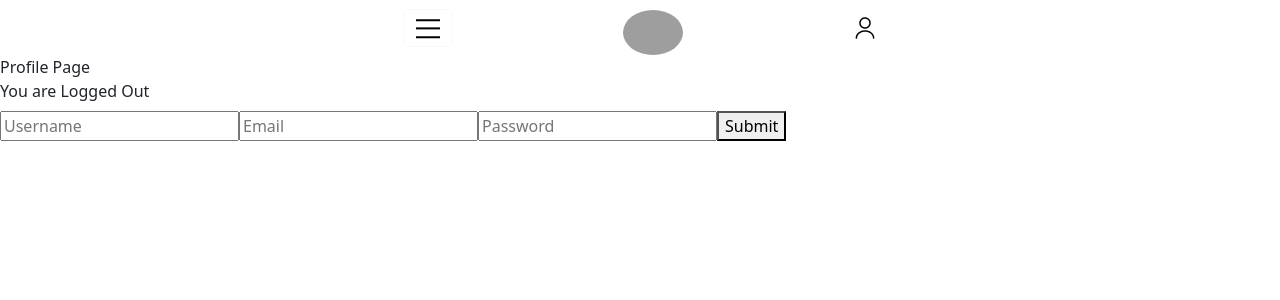
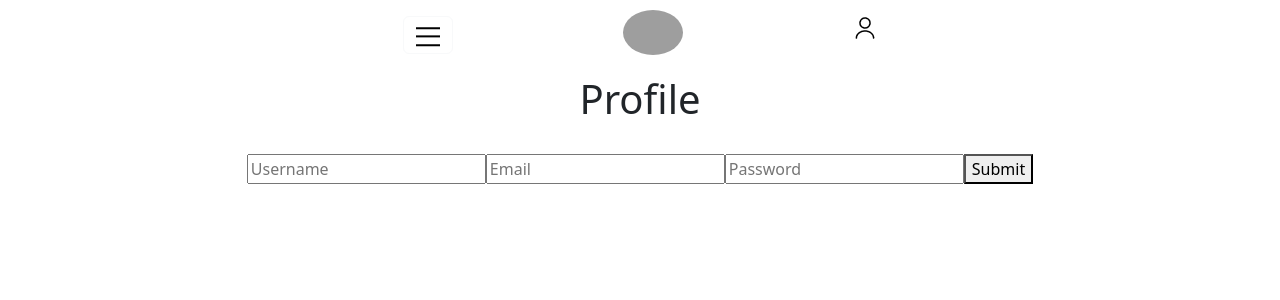
Before and after one commit to tbfrobinson/nam1_hackathon_frontend, a React (Create React App) app: page /profile in a window 1280 px wide. Shown: the top 300 px of the page. Built offline with nearby package versions, Linux system fonts and the light colour scheme; grey boxes are pictures that could not be loaded.

Commit message:
update on log in page and community page

```diff
--- a/src/App.js
+++ b/src/App.js
@@ -77,6 +77,7 @@ function App() {
               element={<Profile
                 currentUser={currentUser}
                 setCurrentUser={setCurrentUser}
+                handleLogout={handleLogout}
               />}
             />
             <Route
--- /dev/null
+++ b/src/components/LoggedIn/LoggedIn.jsx
@@ -0,0 +1,16 @@
+export default function LoggedIn({ currentUser, handleLogout }) {
+
+    return (
+        <>
+        <div className="username">
+            Username: {currentUser.username}
+        </div>
+        <div className="email">
+            Email: {currentUser.email}
+        </div>
+        <button onClick={handleLogout}>
+            Log Out
+        </button>
+        </>
+    )
+}
--- a/src/components/pages/BirdPage/BirdPage.jsx
+++ b/src/components/pages/BirdPage/BirdPage.jsx
@@ -1,6 +1,21 @@
-import React from 'react'
+import React, {useEffect, useState} from 'react'
+import axios from "axios"
+export default function BirdPage() {
 
-export default function BirdPage() {
+    const [post, setPosts] = useState([])
+
+    //gets all posts
+    useEffect(function () {
+        async function getPosts() {
+            const response = await axios.get(`${process.env.REACT_APP_SERVER_URL}/posts`)
+            console.log(response.data)
+            setPosts(response)
+        }
+        getPosts()
+    }, [])  //run on 1st render only
+
+
+
   return (
     <div>Bird Page</div>
   )
--- a/src/components/pages/CatPage/CatPage.jsx
+++ b/src/components/pages/CatPage/CatPage.jsx
@@ -1,6 +1,24 @@
-import React from 'react'
+import React, {useEffect, useState} from 'react'
+import axios from "axios"
 
 export default function CatPage() {
+
+
+    const [post, setPosts] = useState([])
+
+    //gets all posts
+    useEffect(function () {
+        async function getPosts() {
+            const response = await axios.get(`${process.env.REACT_APP_SERVER_URL}/posts`)
+            console.log(response.data)
+            setPosts(response)
+        }
+        getPosts()
+    }, [])  //run on 1st render only
+
+
+
+
   return (
     <div>Cat Page</div>
   )
--- a/src/components/pages/DogPage/DogPage.jsx
+++ b/src/components/pages/DogPage/DogPage.jsx
@@ -1,6 +1,25 @@
-import React from 'react'
+import React, {useEffect, useState} from 'react'
+import axios from "axios"
 
 export default function DogPage() {
+
+
+    const [post, setPosts] = useState([])
+
+    //gets all posts
+    useEffect(function () {
+        async function getPosts() {
+            const response = await axios.get(`${process.env.REACT_APP_SERVER_URL}/posts`)
+            console.log(response.data)
+            setPosts(response)
+        }
+        getPosts()
+    }, [])  //run on 1st render only
+
+
+
+
+
   return (
     <div>Dog Page</div>
   )
--- a/src/components/pages/FishPage/FishPage.jsx
+++ b/src/components/pages/FishPage/FishPage.jsx
@@ -1,6 +1,25 @@
-import React from 'react'
+import React, {useEffect, useState} from 'react'
+import axios from "axios"
 
 export default function FishPage() {
+
+
+
+    const [post, setPosts] = useState([])
+
+    //gets all posts
+    useEffect(function () {
+        async function getPosts() {
+            const response = await axios.get(`${process.env.REACT_APP_SERVER_URL}/posts`)
+            console.log(response.data)
+            setPosts(response)
+        }
+        getPosts()
+    }, [])  //run on 1st render only
+
+
+
+
   return (
     <div>Fish Page</div>
   )
--- a/src/components/pages/Home.css
+++ b/src/components/pages/Home.css
@@ -27,10 +27,15 @@
     max-height: 300px;
 }
 
+p {
+    text-align: center;
+}
+
 .categories {
     display:flex;
     overflow-x: auto;
 }
+
 
 /* centers the categories after screen width is 500px  */
 @media only screen and (min-width: 500px) {
--- a/src/components/pages/Home.jsx
+++ b/src/components/pages/Home.jsx
@@ -39,7 +39,7 @@ export default function Home() {
             </div>
 
             <hr />
-
+            <p>Choose Your Pet Community</p>
             <div className="categories">
                 <div className="categoryDiv">
                     <Link to="/dog"> <img className="categoryImg" src={Dog} alt="Dog"/> </Link>
--- /dev/null
+++ b/src/screens/Profile/Profile.css
@@ -0,0 +1,19 @@
+.profileContainer {
+    display:flex;
+    flex-direction: column;
+    justify-content: center;
+    align-items: center;
+    margin-top: 20px;
+}
+
+.username {
+    margin-top: 15px;
+}
+
+.email {
+    margin-top: 15px;
+}
+
+button {
+    margin-top: 15px;
+}
--- a/src/screens/Profile/Profile.jsx
+++ b/src/screens/Profile/Profile.jsx
@@ -1,25 +1,40 @@
 import React from 'react'
+import "./Profile.css"
 //register form page
 import Register from "../../components/pages/Users/Register"
+import LoggedIn from "../../components/LoggedIn/LoggedIn"
 
-export default function Profile({currentUser}) {
+export default function Profile({ currentUser, setCurrentUser, handleLogout }) {
 
-    const loggedIn = (
-        <div>
-            You are Logged In
+
+    const loggedIn =
+    (
+        <>
+        <div className="username">
+            Username:
         </div>
+        <div className="email">
+            Email:
+        </div>
+        <button onClick={handleLogout}>
+            Log Out
+        </button>
+        </>
     )
 
+
     const loggedOut = (
-        <div>
-            You are Logged Out
-            <Register />
-        </div>
+        <Register currentUser={currentUser} setCurrentUser={setCurrentUser}/>
     )
+
+
+
   return (
     <>
-    <div>Profile Page</div>
-    {currentUser ? loggedIn : loggedOut}
+    <div className="profileContainer">
+    <h1>Profile</h1>
+    {currentUser ? <LoggedIn currentUser={currentUser} handleLogout={handleLogout}/> : loggedOut}
+    </div>
     </>
   )
 }
```
Also changed, not shown: src/components/LoggedOut/LoggedOut.jsx (added, +8 -0 lines), 1 other file (tests, documents, lock files or other folders).
